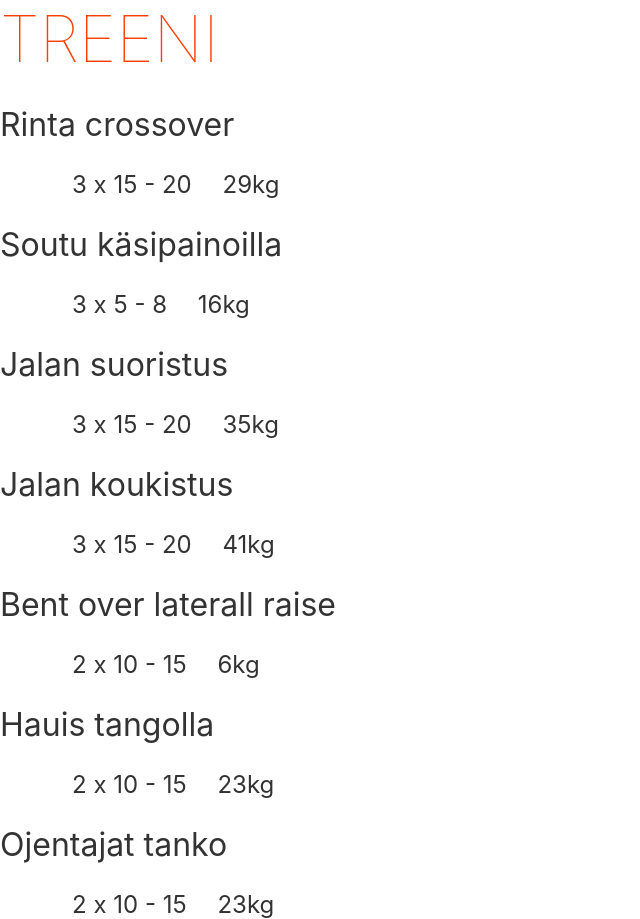
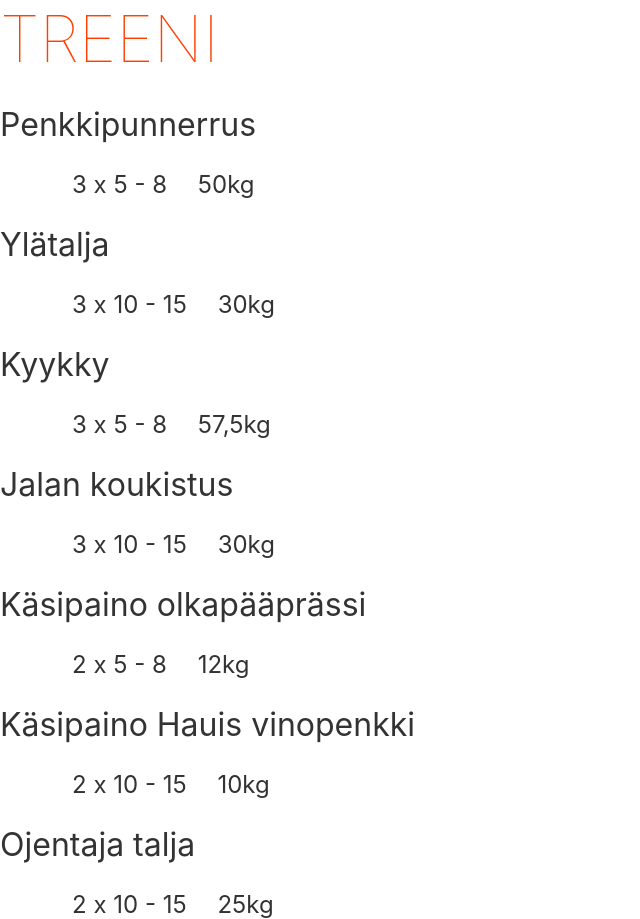
Before and after one commit to mlackman/exerciseapp, a Svelte app: page / in a window 1280 px wide. Shown: the whole page, without its empty margins (0-640 px from the left). Built offline with nearby package versions, Linux system fonts and the light colour scheme.

Commit message:
new exercise

```diff
--- a/src/App.svelte
+++ b/src/App.svelte
@@ -1,24 +1,63 @@
 <script>
+    let exercises = [
+        {
+            "name": "Penkkipunnerrus",
+            "repeats": "3 x 5 - 8",
+            "weight": "50kg",
+        },
+        {
+            "name": "Ylätalja",
+            "repeats": "3 x 10 - 15",
+            "weight": "30kg",
+        },
+        {
+            "name": "Kyykky",
+            "repeats": "3 x 5 - 8",
+            "weight": "57,5kg",
+        },
+        {
+            "name": "Jalan koukistus",
+            "repeats": "3 x 10 - 15",
+            "weight": "30kg",
+        },
+        {
+            "name": "Käsipaino olkapääprässi",
+            "repeats": "2 x 5 - 8",
+            "weight": "12kg",
+        },
+        {
+            "name": "Käsipaino Hauis vinopenkki",
+            "repeats": "2 x 10 - 15",
+            "weight": "10kg",
+        },
+        {
+            "name": "Ojentaja talja",
+            "repeats": "2 x 10 - 15",
+            "weight": "25kg",
+        },
+    ]
+
+    /*
     let exercises = [
         {
             "name": "Rinta crossover",
             "repeats": "3 x 15 - 20",
-            "weight": "29kg",
+            "weight": "7.5kg",
         },
         {
             "name": "Soutu käsipainoilla",
             "repeats": "3 x 5 - 8",
-            "weight": "16kg",
+            "weight": "18kg",
         },
         {
             "name": "Jalan suoristus",
             "repeats": "3 x 15 - 20",
-            "weight": "35kg",
+            "weight": "30kg",
         },
         {
             "name": "Jalan koukistus",
             "repeats": "3 x 15 - 20",
-            "weight": "41kg",
+            "weight": "25kg",
         },
         {
             "name": "Bent over laterall raise",
@@ -28,14 +67,15 @@
         {
             "name": "Hauis tangolla",
             "repeats": "2 x 10 - 15",
-            "weight": "23kg",
+            "weight": "17.5kg",
         },
         {
             "name": "Ojentajat tanko",
             "repeats": "2 x 10 - 15",
-            "weight": "23kg",
+            "weight": "17.5kg",
         },
     ]
+    */
     /*
     let exercises = [
         {
```
